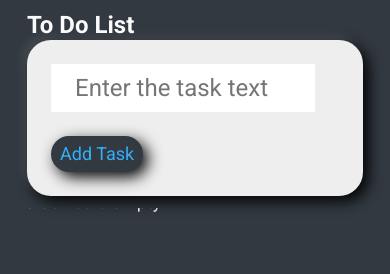
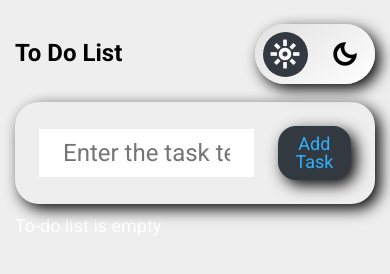
Before and after one commit to GeykoSergey/to-do-list, a plain HTML site: page index.html in a window 390 px wide. Drawn offline with nearby package versions, Linux system fonts and the light colour scheme.

Commit message:
add dark/light mode

```diff
--- a/index.html
+++ b/index.html
@@ -7,14 +7,28 @@
   <title>To Do List</title>
   <link rel="stylesheet" href="./css/normalize.css">
   <link rel="stylesheet" href="./css/main.css">
+  <link rel="stylesheet" href="https://fonts.googleapis.com/css2?family=Material+Symbols+Outlined:opsz,wght,FILL,GRAD@48,100,0,0" />
 </head>
-<body>
+<body class="light">
   <div class="wrapper">
 
     <header class="header">
       <div class="container header__container">
 
-        <a class="logo header__logo">To Do List</a>
+        <div class="header__main">
+          <a class="logo header__logo">To Do List</a>
+          <input class="custom-checkbox" type="checkbox" id="toggle">
+          <label class="toggle" for="toggle">
+            <span class="material-symbols-outlined sun">
+              light_mode
+            </span>
+            <span class="material-symbols-outlined moon">
+              dark_mode
+            </span>
+            <span class="ball"></span>
+          </label>
+        </div>
+
 
         <div class="card bg-light">
           <div class="card-body">
@@ -46,14 +60,20 @@
               <div class="empty-list__title">Список дел пуст</div>
             </li> -->
             <!-- <li class="task-item">
+              <div class="task-item__info">
+                <div class="task-item__date-create">
+                  26.02.2023
+                </div>
+                <div class="task-item__raiting">
+                  12345
+                </div>
+              </div>
               <div class="task-item__text">Lorem ipsum dolor sit amet consectetur, adipisicing elit. Odit veritatis voluptates ipsum maiores perferendis itaque.</div>
               <div class="task-item__buttons">
                 <button class="btn-reset btn btn--action" type="button" data-action="done">
-                  <img src="../img/tick.svg" alt="Done" width="18" height="18">
                   Done
                 </button>
                 <button class="btn-reset btn btn--action" type="button" data-action="delete">
-                  <img src="../img/cross.svg" alt="Done" width="18" height="18">
                   Delete
                 </button>
               </div>
@@ -86,6 +106,6 @@
 
   </div>
 
-  <script type="module" src="./js/main.js"></script>
+  <script src="./js/main.js"></script>
 </body>
 </html>
--- a/js/main.js
+++ b/js/main.js
@@ -46,6 +46,7 @@ function addTask(event) {
   // обьект, который будет описывать задачу
   const newTask = {
     id: Date.now(),
+    // dateCreate: new Date(),
     text: taskText,
     done: false,
   }
@@ -163,7 +164,7 @@ function editTask(event) {
         <div class="modal__content">
           <form class="form task__form" id="form-edit">
             <label class="form__label">
-              <input class="input-reset form__input" type="text" name="task" id="taskInputEdit" placeholder="Enter the task text" required>
+              <textarea class="input-reset form__input" type="text" name="task" id="taskInputEdit" placeholder="Enter the task text" required rows="10" cols="33"></textarea>
             </label>
             <button class="btn-reset btn btn--action btn-edit" type="submit">
               Save changes
@@ -188,6 +189,9 @@ function editTask(event) {
       saveToLocalStorage();
       let editTaskText = parentNode.querySelector('.task-item__text');
       editTaskText.innerText = task.text;
+      // let editTaskDate = parentNode.querySelector('.task-item__date-edit');
+      // editTaskDate.innerText = new Date();
+
       modalEdit.remove();
     });
   }
@@ -247,3 +251,13 @@ function renderTask(task) {
   // Добавляем задачу на страницу
   taskList.insertAdjacentHTML('beforeend', taskHtml);
 }
+
+
+
+
+const body = document.querySelector('body');
+const toggle = document.querySelector('#toggle');
+
+toggle.addEventListener('change', () => {
+  body.classList.toggle('dark');
+});
--- a/sass/_settings.scss
+++ b/sass/_settings.scss
@@ -20,7 +20,6 @@ html {
 
   body {
     font-family: 'Roboto', sans-serif;
-    background-color: #323941;
   }
 
   .page {
@@ -95,6 +94,18 @@ html {
     }
   }
 
+  textarea {
+    -webkit-appearance: none;
+    -moz-appearance: none;
+    appearance: none;
+    overflow: auto;
+  }
+
+  textarea.input {
+    resize: none;
+    padding: 0px 0px;
+  }
+
   .visually-hidden {
     position: absolute;
     overflow: hidden;
@@ -150,3 +161,12 @@ html {
   // .page--ios .dis-scroll {
   //   position: relative;
   // }
+
+  .material-symbols-outlined {
+  }
+
+  span.material-symbols-outlined {
+    font-size: 30px;
+    font-weight: 700;
+    // z-index: 1;
+  }
--- a/sass/components/_form.scss
+++ b/sass/components/_form.scss
@@ -19,12 +19,12 @@
         padding: 0 1em;
     }
 
-    @media (max-width: 1100px) {
-        flex-direction: column;
-        align-items: start;
+    // @media (max-width: 1100px) {
+    //     flex-direction: column;
+    //     align-items: start;
 
-        &__label {
-            margin-bottom: 1em;
-        }
-    }
+    //     &__label {
+    //         margin-bottom: 1em;
+    //     }
+    // }
 }
--- a/sass/components/_header.scss
+++ b/sass/components/_header.scss
@@ -1,9 +1,9 @@
 .header {
-    padding: 1rem;
+    // padding: 1rem;
     font-size: 2rem;
     font-weight: 700;
-    color: var(--lighten-text-color);
-    background-color: var(--dark-bg-color);
+    // color: var(--lighten-text-color);
+    // background-color: var(--dark-bg-color);
     position: fixed;
     top: 0;
     left: 0;
@@ -12,11 +12,22 @@
     &__logo {
     }
 
+    &__main {
+        display: flex;
+        align-items: center;
+        justify-content: space-between;
+        margin-top: 2rem;
+        margin-bottom: 1.5rem;
+
+    }
+
     // &__container {
     //     display: flex;
     //     align-items: center;
     // }
 }
+
+
 .container {
 }
 
--- a/sass/components/_modal.scss
+++ b/sass/components/_modal.scss
@@ -12,6 +12,6 @@
   top: 50%;
   left: 50%;
   transform: translate(-50%, -50%);
-  min-width: 1200px;
+  width: 90%;
   font-size: 2rem;
 }
--- /dev/null
+++ b/sass/components/_mode-toggle.scss
@@ -0,0 +1,69 @@
+.toggle {
+  position: relative;
+  display: flex;
+  justify-content: space-between;
+  width: 120px;
+  height: 60px;
+  border-radius: 50px;
+  cursor: pointer;
+}
+
+.toggle .material-symbols-outlined {
+  width: 50%;
+  line-height: 60px;
+  text-align: center;
+  z-index: 10;
+}
+
+.toggle .ball {
+  position: absolute;
+  width: 45px;
+  height: 45px;
+  margin: 7.5px;
+  border-radius: 50%;
+}
+
+.light {
+  background-color: var(--lighten-bg-color);
+}
+
+.light .toggle {
+  background: linear-gradient(145deg, #e1e1e1, #fff);
+  box-shadow: -5px -5px 10px rgba(255, 255, 255, 0.1),
+              5px 5px 15px rgba(0, 0, 0, 1);
+}
+
+.light .toggle .sun {
+  color: var(--lighten-text-color);
+}
+
+.light .toggle .ball {
+  background: var(--dark-text-color);
+}
+
+.dark {
+  background-color: var(--dark-bg-color);
+}
+
+.dark .toggle {
+  background: var(--dark-bg-color);
+  box-shadow: -5px -5px 10px rgba(255, 255, 255, 0.1),
+              5px 5px 15px rgba(0, 0, 0, 1);
+}
+
+.dark .toggle .moon {
+  color: var(--dark-text-colorr);
+}
+
+.dark .toggle .sun {
+  color: var(--lighten-text-color);
+}
+
+.dark .toggle .ball {
+  background: var(--lighten-text-color);
+  transform: translateX(60px);
+}
+
+.custom-checkbox {
+  display: none;
+}
--- a/sass/components/_task.scss
+++ b/sass/components/_task.scss
@@ -1,5 +1,5 @@
 .main {
-    padding-top: 15em;
+  padding-top: 17em;
 }
 
 .tasks {
@@ -34,6 +34,7 @@
     margin-right: 1em;
     font-size: 1.75rem;
     color: var(--dark-text-color);
+    max-width: 800px;
 
     // @media (max-width: 1100px) {
     //     font-size: 1rem;
--- a/sass/main.scss
+++ b/sass/main.scss
@@ -3,6 +3,7 @@
 @import "./settings";
 
 @import "./components/btn";
+@import "./components/mode-toggle";
 @import "./components/header";
 @import "./components/task";
 @import "./components/modal";
```
Also changed, not shown: css/main.css. Lines whose indentation alone changed are shown as unchanged.
